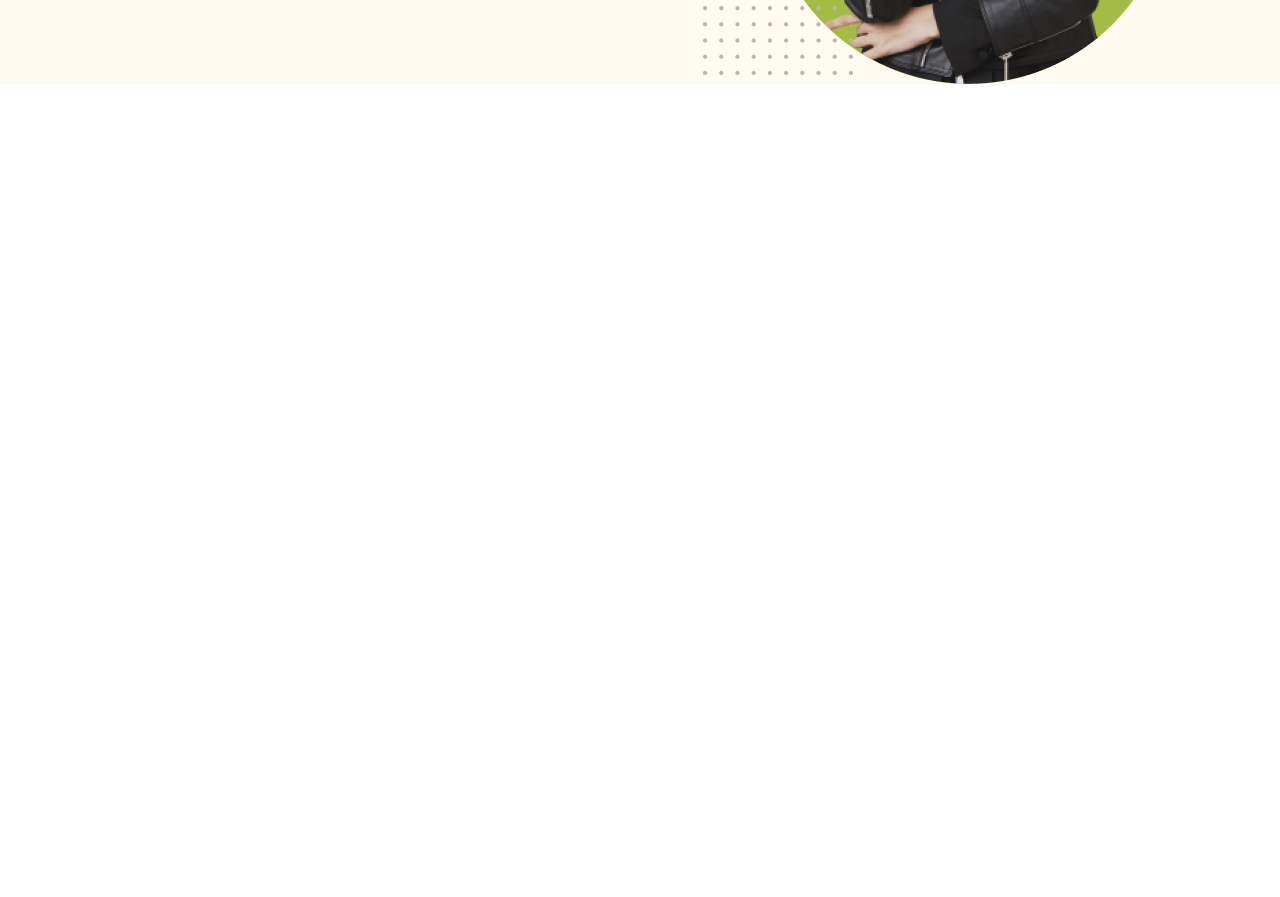
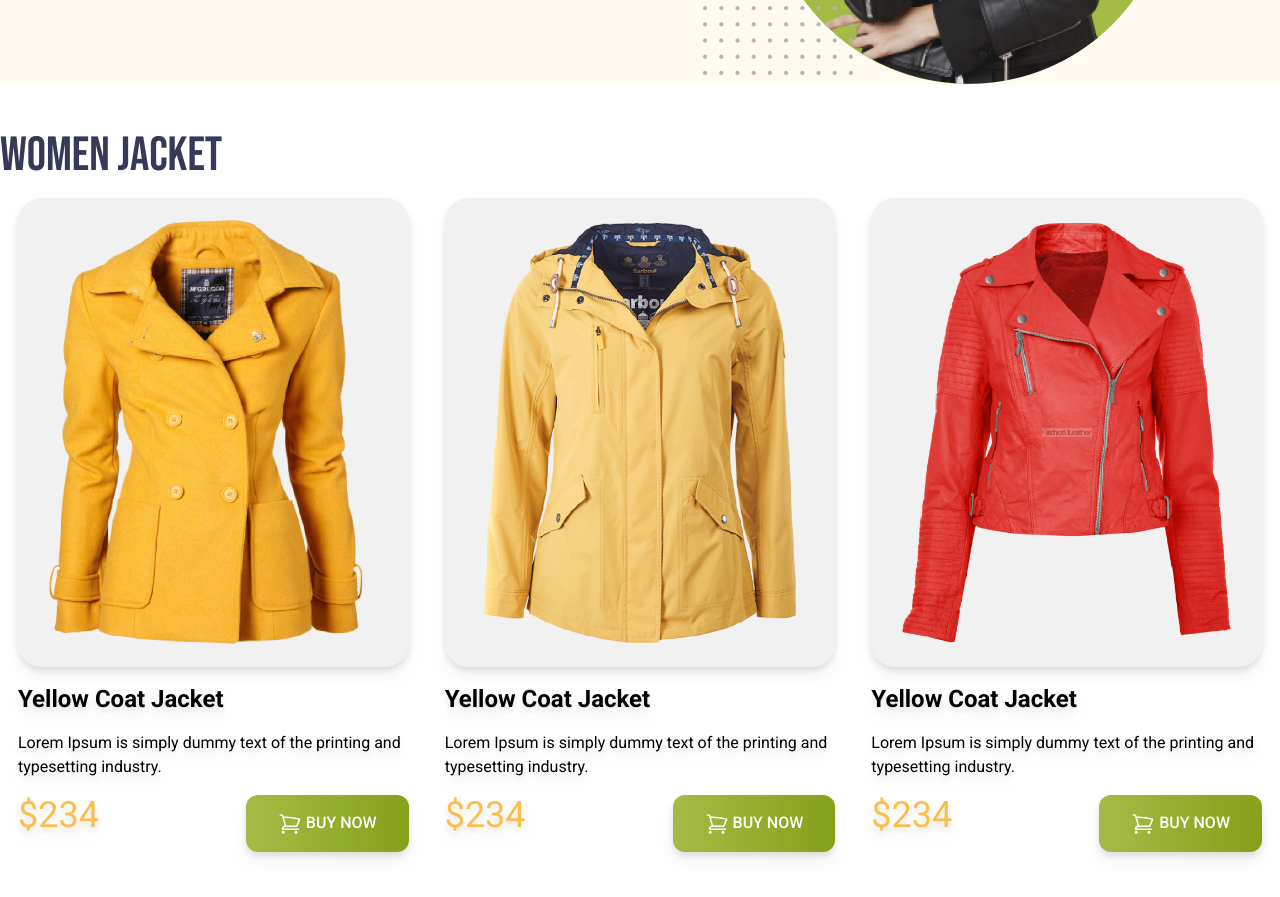
Before and after one commit to mdtanvircse572/Winter-Fashion, a plain HTML site: page index.html in a window 1280 px wide. Shown: the part 403-1300 px from the top of the page. Before the commit the page ends 800 px from the top, so only its background shows below. Drawn offline with nearby package versions, Linux system fonts and the light colour scheme.

Commit message:
women section done

```diff
--- a/index.html
+++ b/index.html
@@ -21,7 +21,7 @@
     </style>
   </head>
   <body class="font-roboto">
-    <header class="bg-[#FFFBF0] pl-4">
+    <header class="bg-[#FFFBF0] pl-4 max-w-[1600px] mx-auto">
       <!-- nav start -->
       <nav></nav>
       <!-- banner start -->
@@ -32,7 +32,7 @@
             <br />
             <span class="text-[#363958]">of Winter</span>
           </h1>
-          <p class="leading-[1.50rem] max-w-[22rem]">
+          <p class="max-w-[22rem]">
             Lorem Ipsum is simply dummy text of the printing and typesetting
             industry.
           </p>
@@ -62,7 +62,126 @@
         </div>
       </div>
     </header>
-    <main></main>
+    <main class="max-w-7xl mx-auto">
+      <!-- women jacket section -->
+      <section class="my-12">
+        <h3 class="text-5xl uppercase text-[#363958] font-bebas-neue">
+          Women Jacket
+        </h3>
+
+        <!-- jacket card container -->
+        <div class="grid grid-cols-1 md:grid-cols-2 lg:grid-cols-3">
+          <!-- jacket card 1-->
+          <div class="p-[18px] drop-shadow-lg rounded-3xl space-y-4">
+            <img
+              class="rounded-3xl p-5 bg-[#F1F1F1]"
+              src="images/jacket-1.png"
+              alt=""
+            />
+            <h4 class="text-2xl font-bold">Yellow Coat Jacket</h4>
+            <p>
+              Lorem Ipsum is simply dummy text of the printing and typesetting
+              industry.
+            </p>
+            <div class="flex justify-between">
+              <h2 class="text-[#FABE4C] text-4xl">$234</h2>
+              <button
+                class="bg-green-300 px-8 py-4 rounded-xl font-medium text-white bg-gradient-to-r from-[#A4BC46] to-[#85A019]"
+              >
+                <svg
+                  xmlns="http://www.w3.org/2000/svg"
+                  fill="none"
+                  viewBox="0 0 24 24"
+                  stroke-width="1.5"
+                  stroke="currentColor"
+                  class="inline size-6 text-white"
+                >
+                  <path
+                    stroke-linecap="round"
+                    stroke-linejoin="round"
+                    d="M2.25 3h1.386c.51 0 .955.343 1.087.835l.383 1.437M7.5 14.25a3 3 0 0 0-3 3h15.75m-12.75-3h11.218c1.121-2.3 2.1-4.684 2.924-7.138a60.114 60.114 0 0 0-16.536-1.84M7.5 14.25 5.106 5.272M6 20.25a.75.75 0 1 1-1.5 0 .75.75 0 0 1 1.5 0Zm12.75 0a.75.75 0 1 1-1.5 0 .75.75 0 0 1 1.5 0Z"
+                  />
+                </svg>
+
+                BUY NOW
+              </button>
+            </div>
+          </div>
+          <!-- jacket card 2-->
+          <div class="p-[18px] drop-shadow-lg rounded-3xl space-y-4">
+            <img
+              class="rounded-3xl p-5 bg-[#F1F1F1]"
+              src="images/jacket-2.png"
+              alt=""
+            />
+            <h4 class="text-2xl font-bold">Yellow Coat Jacket</h4>
+            <p>
+              Lorem Ipsum is simply dummy text of the printing and typesetting
+              industry.
+            </p>
+            <div class="flex justify-between">
+              <h2 class="text-[#FABE4C] text-4xl">$234</h2>
+              <button
+                class="bg-green-300 px-8 py-4 rounded-xl font-medium text-white bg-gradient-to-r from-[#A4BC46] to-[#85A019]"
+              >
+                <svg
+                  xmlns="http://www.w3.org/2000/svg"
+                  fill="none"
+                  viewBox="0 0 24 24"
+                  stroke-width="1.5"
+                  stroke="currentColor"
+                  class="inline size-6 text-white"
+                >
+                  <path
+                    stroke-linecap="round"
+                    stroke-linejoin="round"
+                    d="M2.25 3h1.386c.51 0 .955.343 1.087.835l.383 1.437M7.5 14.25a3 3 0 0 0-3 3h15.75m-12.75-3h11.218c1.121-2.3 2.1-4.684 2.924-7.138a60.114 60.114 0 0 0-16.536-1.84M7.5 14.25 5.106 5.272M6 20.25a.75.75 0 1 1-1.5 0 .75.75 0 0 1 1.5 0Zm12.75 0a.75.75 0 1 1-1.5 0 .75.75 0 0 1 1.5 0Z"
+                  />
+                </svg>
+
+                BUY NOW
+              </button>
+            </div>
+          </div>
+          <!-- jacket card 3-->
+          <div class="p-[18px] drop-shadow-lg rounded-3xl space-y-4">
+            <img
+              class="rounded-3xl p-5 bg-[#F1F1F1]"
+              src="images/jacket-3.png"
+              alt=""
+            />
+            <h4 class="text-2xl font-bold">Yellow Coat Jacket</h4>
+            <p>
+              Lorem Ipsum is simply dummy text of the printing and typesetting
+              industry.
+            </p>
+            <div class="flex justify-between">
+              <h2 class="text-[#FABE4C] text-4xl">$234</h2>
+              <button
+                class="bg-green-300 px-8 py-4 rounded-xl font-medium text-white bg-gradient-to-r from-[#A4BC46] to-[#85A019]"
+              >
+                <svg
+                  xmlns="http://www.w3.org/2000/svg"
+                  fill="none"
+                  viewBox="0 0 24 24"
+                  stroke-width="1.5"
+                  stroke="currentColor"
+                  class="inline size-6 text-white"
+                >
+                  <path
+                    stroke-linecap="round"
+                    stroke-linejoin="round"
+                    d="M2.25 3h1.386c.51 0 .955.343 1.087.835l.383 1.437M7.5 14.25a3 3 0 0 0-3 3h15.75m-12.75-3h11.218c1.121-2.3 2.1-4.684 2.924-7.138a60.114 60.114 0 0 0-16.536-1.84M7.5 14.25 5.106 5.272M6 20.25a.75.75 0 1 1-1.5 0 .75.75 0 0 1 1.5 0Zm12.75 0a.75.75 0 1 1-1.5 0 .75.75 0 0 1 1.5 0Z"
+                  />
+                </svg>
+
+                BUY NOW
+              </button>
+            </div>
+          </div>
+        </div>
+      </section>
+    </main>
     <footer></footer>
   </body>
 </html>
```
